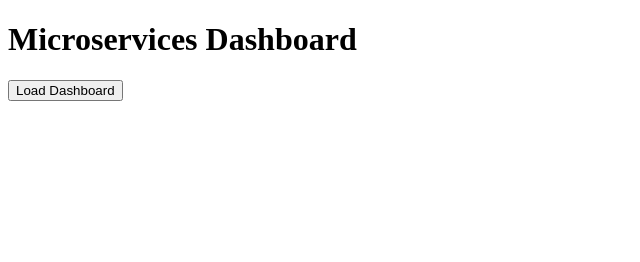
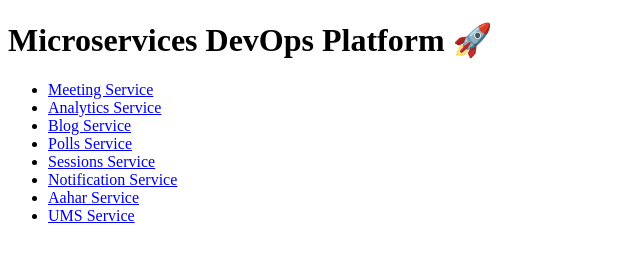
Before and after one commit to manohar-b29/microservices-project, a plain HTML site: page services/client/index.html in a window 1280 px wide. Shown: the whole page, without its empty margins (0-640 px from the left). Drawn offline with Linux system fonts and the light colour scheme.

Commit message:
updated ums and client services

```diff
--- a/services/client/index.html
+++ b/services/client/index.html
@@ -1,17 +1,22 @@
 <!DOCTYPE html>
 <html>
 <head>
-  <title>DevOps Microservices Dashboard</title>
+  <title>Microservices Platform</title>
 </head>
 <body>
 
-<h1>Microservices Dashboard</h1>
+<h1>Microservices DevOps Platform 🚀</h1>
 
-<button onclick="loadDashboard()">Load Dashboard</button>
-
-<pre id="output"></pre>
-
-<script src="script.js"></script>
+<ul>
+<li><a href="/meeting">Meeting Service</a></li>
+<li><a href="/analytics">Analytics Service</a></li>
+<li><a href="/blog">Blog Service</a></li>
+<li><a href="/polls">Polls Service</a></li>
+<li><a href="/sessions">Sessions Service</a></li>
+<li><a href="/notification">Notification Service</a></li>
+<li><a href="/aahar">Aahar Service</a></li>
+<li><a href="/ums">UMS Service</a></li>
+</ul>
 
 </body>
 </html>
--- a/services/ums/package.json
+++ b/services/ums/package.json
@@ -2,8 +2,10 @@
   "name": "ums-service",
   "version": "1.0.0",
   "main": "index.js",
+  "scripts": {
+    "start": "node index.js"
+  },
   "dependencies": {
-    "express": "^4.18.2",
-    "axios": "^1.6.0"
+    "express": "^4.18.2"
   }
 }
```
Also changed, not shown: services/ums/index.js (+31 -12 lines), 2 other files.
